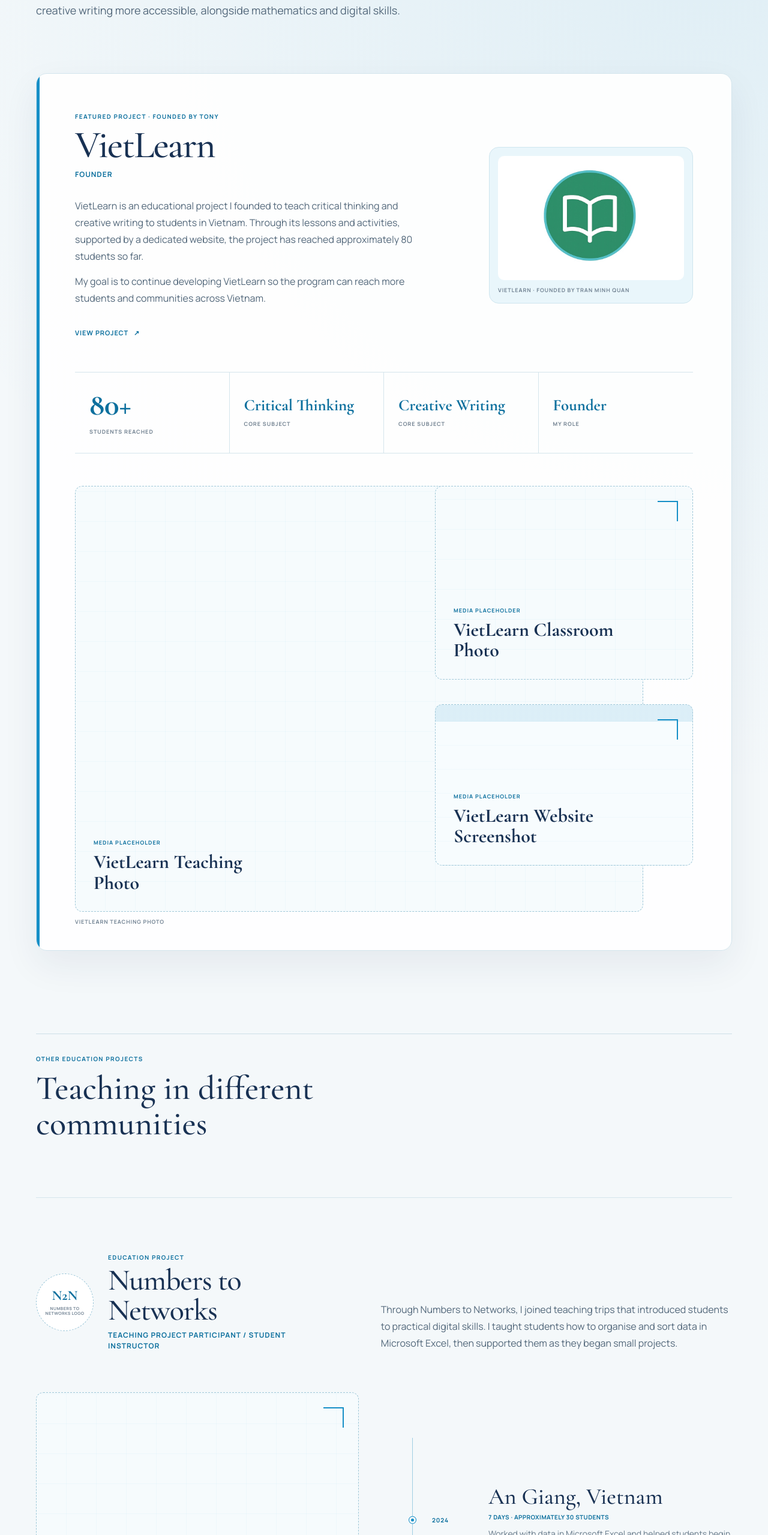
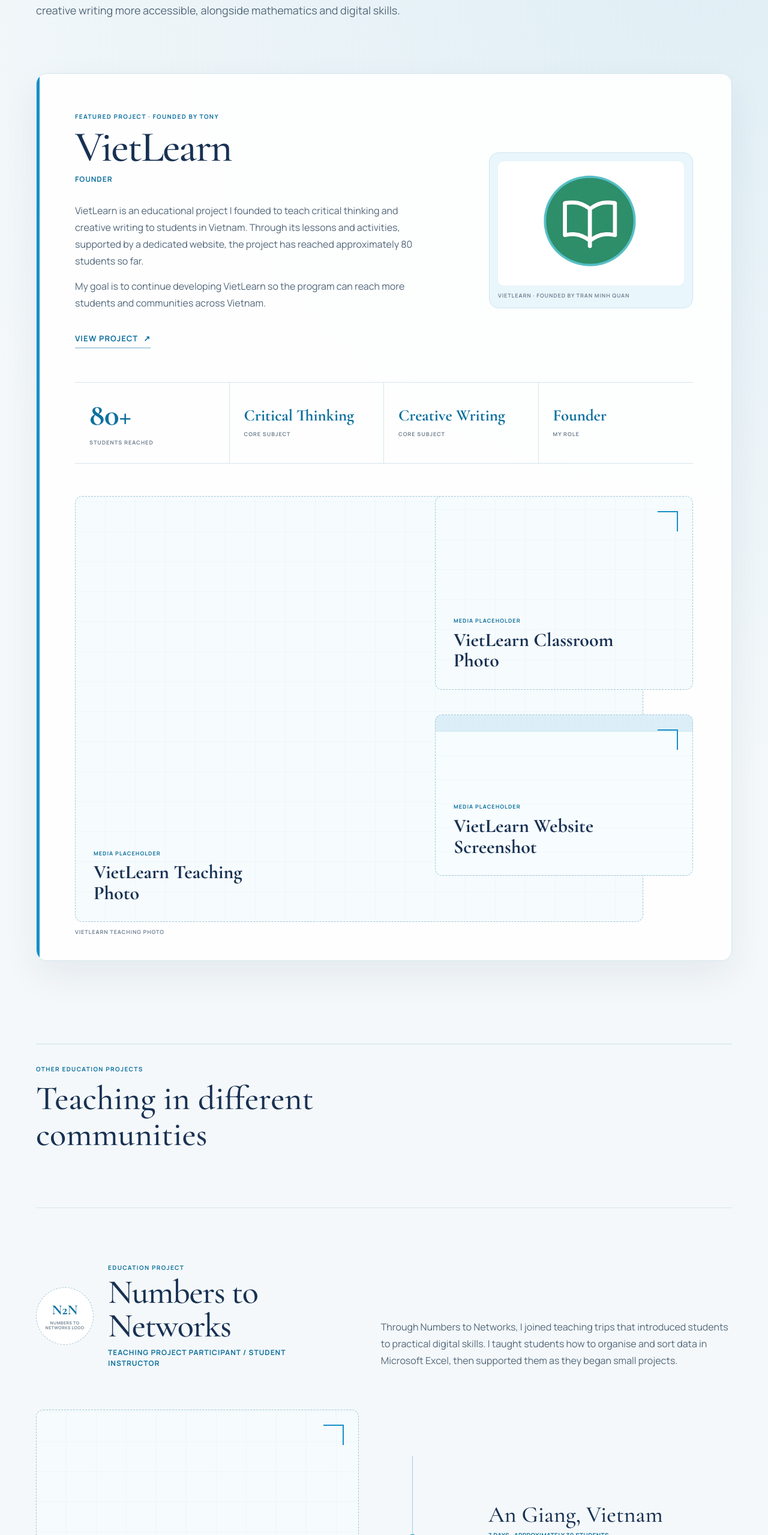
Before and after one commit to quanquanquan8080/Profolio, a Next.js app: page / in a window 1280 px wide. Shown: the part 4047-6606 px from the top of the page at 60% size. Built offline with nearby package versions, Linux system fonts and the light colour scheme.

Commit message:
Emphasize project titles and links

```diff
--- a/app/globals.css
+++ b/app/globals.css
@@ -833,7 +833,7 @@ h2 {
 .impact-project-story > h3 {
   margin: 8px 0 6px;
   font-family: var(--font-display), serif;
-  font-size: clamp(44px, 5vw, 66px);
+  font-size: clamp(50px, 5.6vw, 74px);
   line-height: 1;
   letter-spacing: -0.03em;
 }
@@ -1059,7 +1059,7 @@ h2 {
 .impact-project-title-row h3 {
   margin: 5px 0 8px;
   font-family: var(--font-display), serif;
-  font-size: clamp(35px, 4vw, 50px);
+  font-size: clamp(39px, 4.4vw, 57px);
   line-height: 1;
   letter-spacing: -0.025em;
 }
@@ -1311,11 +1311,14 @@ h2 {
   display: inline-flex;
   align-items: center;
   gap: 9px;
+  padding-bottom: 4px;
+  border-bottom: 2px solid rgba(13, 112, 158, .32);
   color: var(--impact-blue-deep);
-  font-size: 11px;
+  font-size: 13px;
   font-weight: 800;
   letter-spacing: .08em;
   text-transform: uppercase;
+  transition: border-color .2s ease, color .2s ease;
 }
 
 .impact-project-link span {
@@ -1325,6 +1328,12 @@ h2 {
 .impact-project-link:hover span,
 .impact-project-link:focus-visible span {
   transform: translate(3px, -3px);
+}
+
+.impact-project-link:hover,
+.impact-project-link:focus-visible {
+  border-color: var(--impact-blue);
+  color: #075d88;
 }
 
 .impact-link-status {
```
